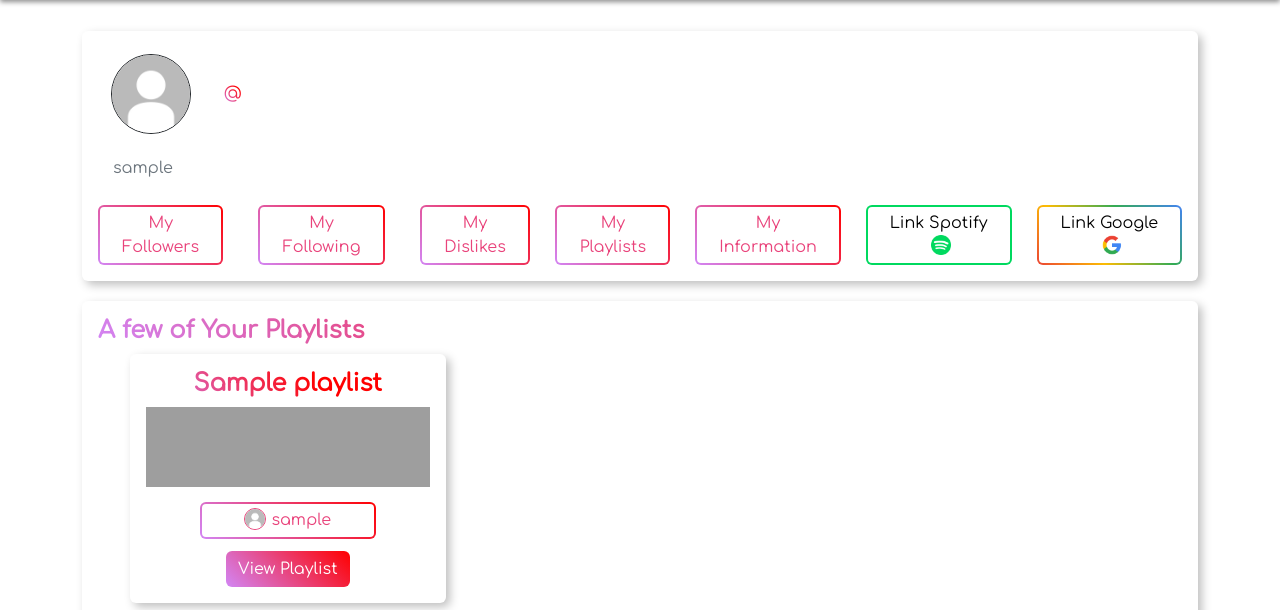
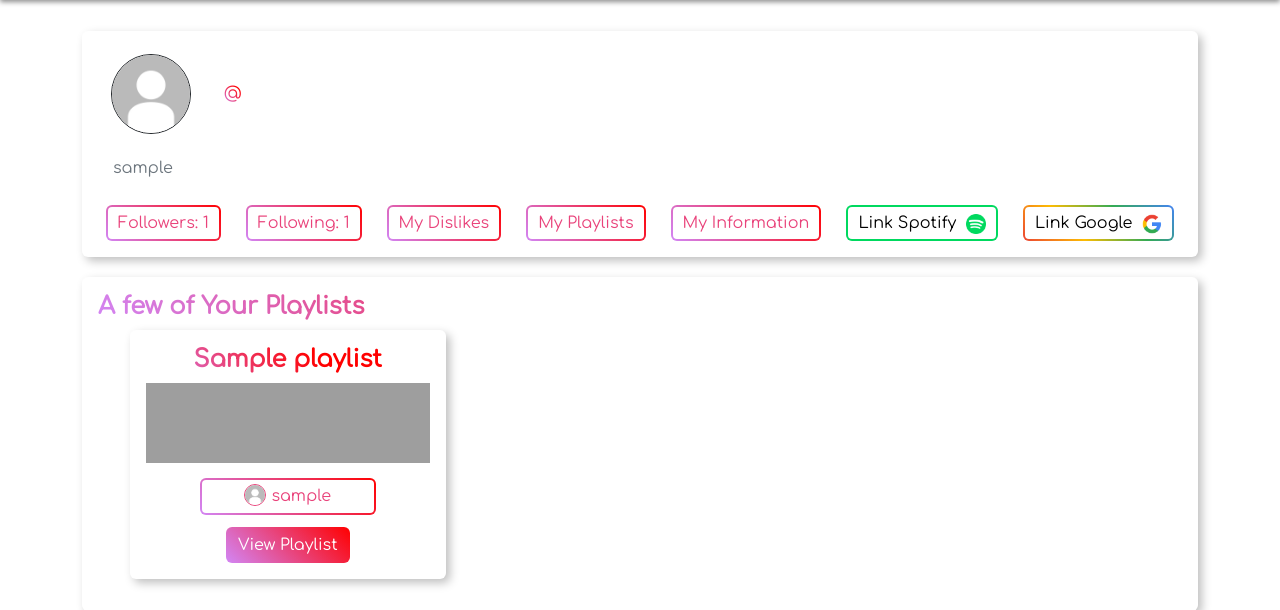
Before and after one commit to EvanPeacock/Senior-Project-MW-11, a Django app: template recommender/templates/recommender/myprofile.html in a window 1280 px wide. Shown: the part 69-679 px from the top of the page. Run offline with Django 3.2, Linux system fonts and the light colour scheme; tables that the repository leaves empty hold one stand-in row (values such as "Sample post"); the template is opened without the code that fills it: values that come from a table or form of the project are taken from there, most other values are stand-ins (such as "Sample title", 1, 10 or a date in 2020); some libraries are stand-ins or nearby versions; grey boxes are pictures that could not be loaded.

Commit message:
My profile follow counts

```diff
--- a/recommender/templates/recommender/myprofile.html
+++ b/recommender/templates/recommender/myprofile.html
@@ -88,10 +88,10 @@
 
       <div style="display:flex;gap:25px;justify-content:center;margin-top:25px">
         {% if followers %}
-        <a href="{% url "recommender:get_followers" request.user.username %}" class="btn btn-outline-custom" style="margin-right: 10px">My Followers</a>
+        <a href="{% url "recommender:get_followers" request.user.username %}" class="btn btn-outline-custom">Followers: {{followers|length}}</a>
         {% endif %}
         {% if following %}
-        <a href="{% url "recommender:get_following" request.user.username %}" class="btn btn-outline-custom" style="margin-right: 10px">My Following</a>
+        <a href="{% url "recommender:get_following" request.user.username %}" class="btn btn-outline-custom">Following: {{following|length}}</a>
         {% endif %}
         <a href="{% url "recommender:get_dislikes" %}" class="btn btn-outline-custom">My Dislikes</a>
         <a href="{% url "recommender:get_user_playlists" request.user.username %}" class="btn btn-outline-custom">My Playlists</a>
```
